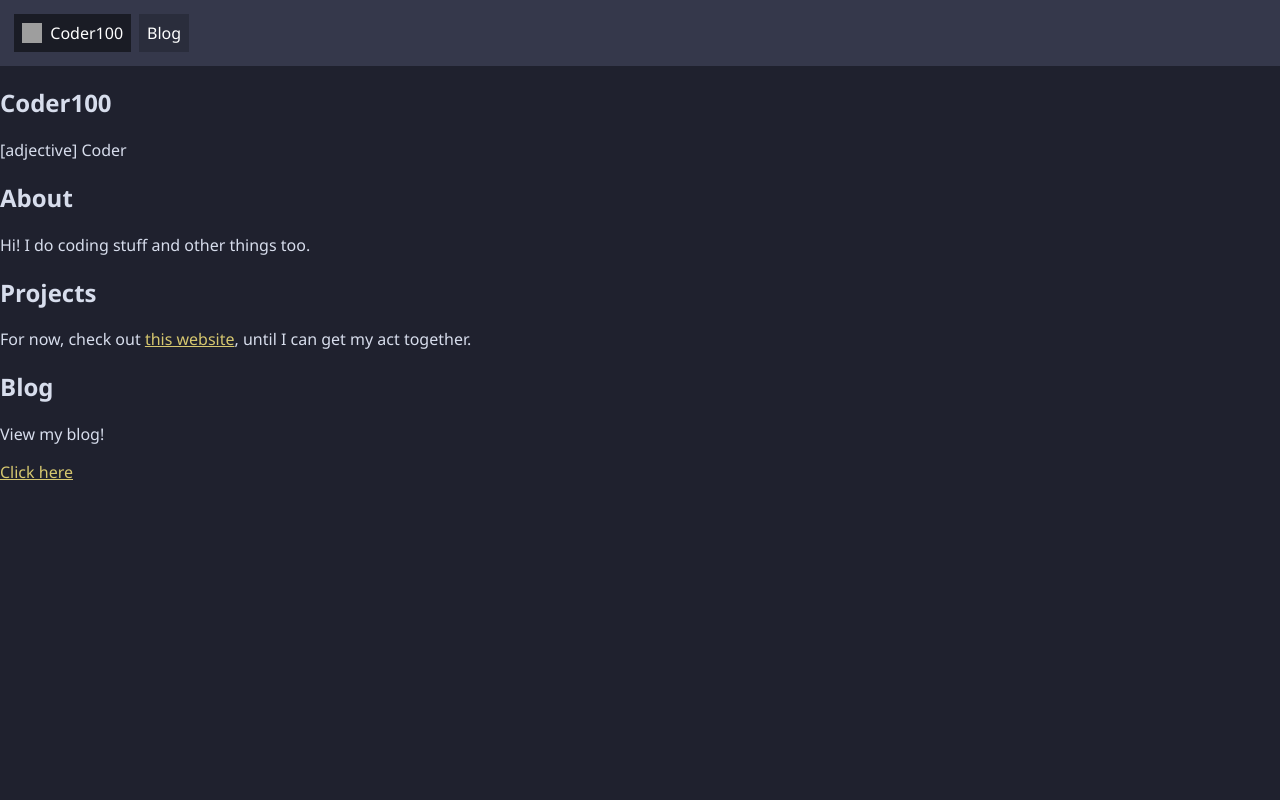
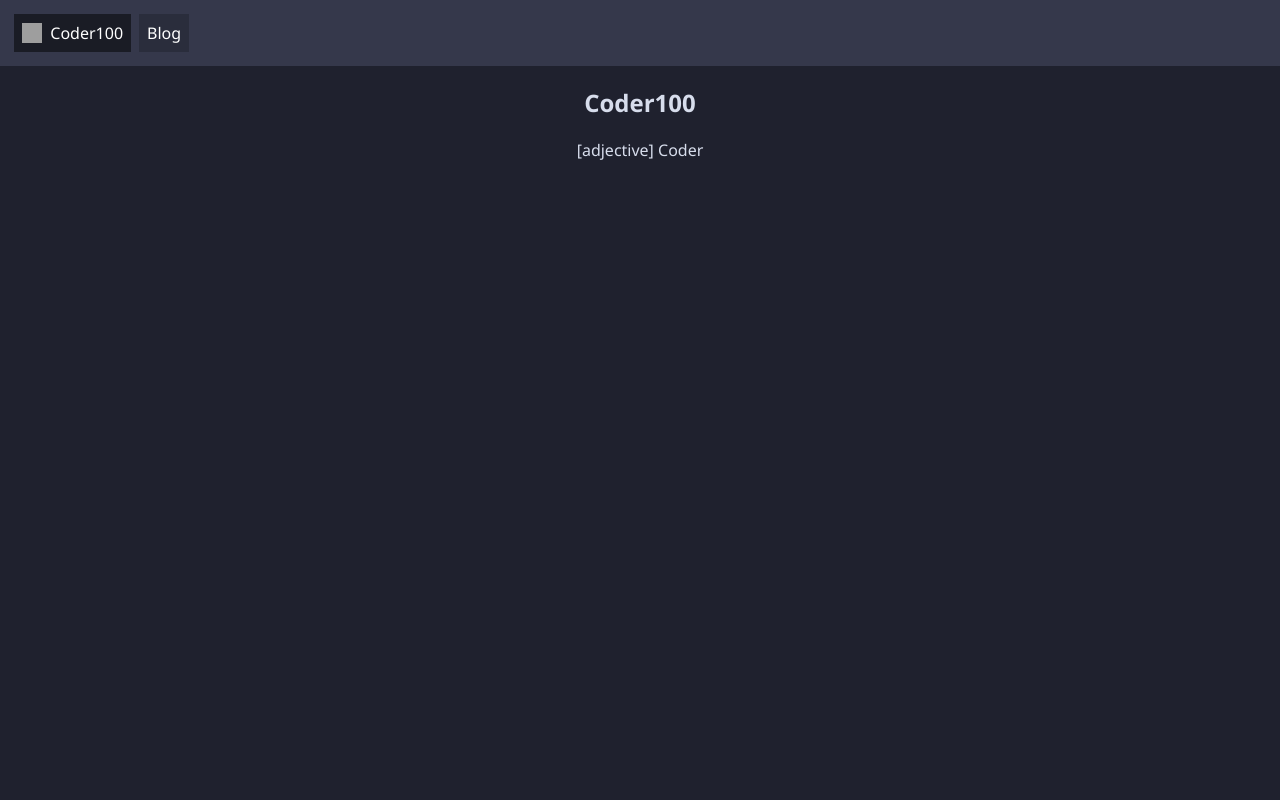
Before and after one commit to cursorweb/coder100-blog, a Next.js app: page / in a window 1280 px wide. Shown: the top 800 px of the page. Built offline with nearby package versions, Linux system fonts and the light colour scheme; grey boxes are pictures that could not be loaded.

Commit message:
add styling

```diff
--- a/pages/index.js
+++ b/pages/index.js
@@ -3,6 +3,16 @@ import Link from "next/link";
 import { Meta } from "../components/meta";
 import { Nav } from "../components/nav/nav";
 
+import styles from "../styles/Index.module.css";
+
+
+function Section({ children, className = "", ...props }) {
+  return (
+    <section {...props} className={styles.section + " " + className}>
+      {children}
+    </section>
+  );
+}
 
 export default function Index() {
   return (
@@ -10,26 +20,26 @@ export default function Index() {
       <Meta title="Coder100" />
       <Nav />
 
-      <section id="home">
+      <Section id="home">
         <h1>Coder100</h1>
         <p>[adjective] Coder</p>
-      </section>
+      </Section>
 
-      <section id="about">
+      <Section id="about">
         <h2>About</h2>
         <p>Hi! I do coding stuff and other things too.</p>
-      </section>
+      </Section>
 
-      <section id="projects">
+      <Section id="projects">
         <h2>Projects</h2>
         <p>For now, check out <Link href="https://coder100s-project-list.coder100.repl.co/" target="_blank">this website</Link>, until I can get my act together.</p>
-      </section>
+      </Section>
 
-      <section id="blog">
+      <Section id="blog">
         <h2>Blog</h2>
         <p>View my blog!</p>
         <Link href="/blog">Click here</Link>
-      </section>
+      </Section>
     </>
   );
 }
--- a/styles/Index.module.css
+++ b/styles/Index.module.css
@@ -0,0 +1,4 @@
+.section {
+  height: 100vh;
+  text-align: center;
+}
```
